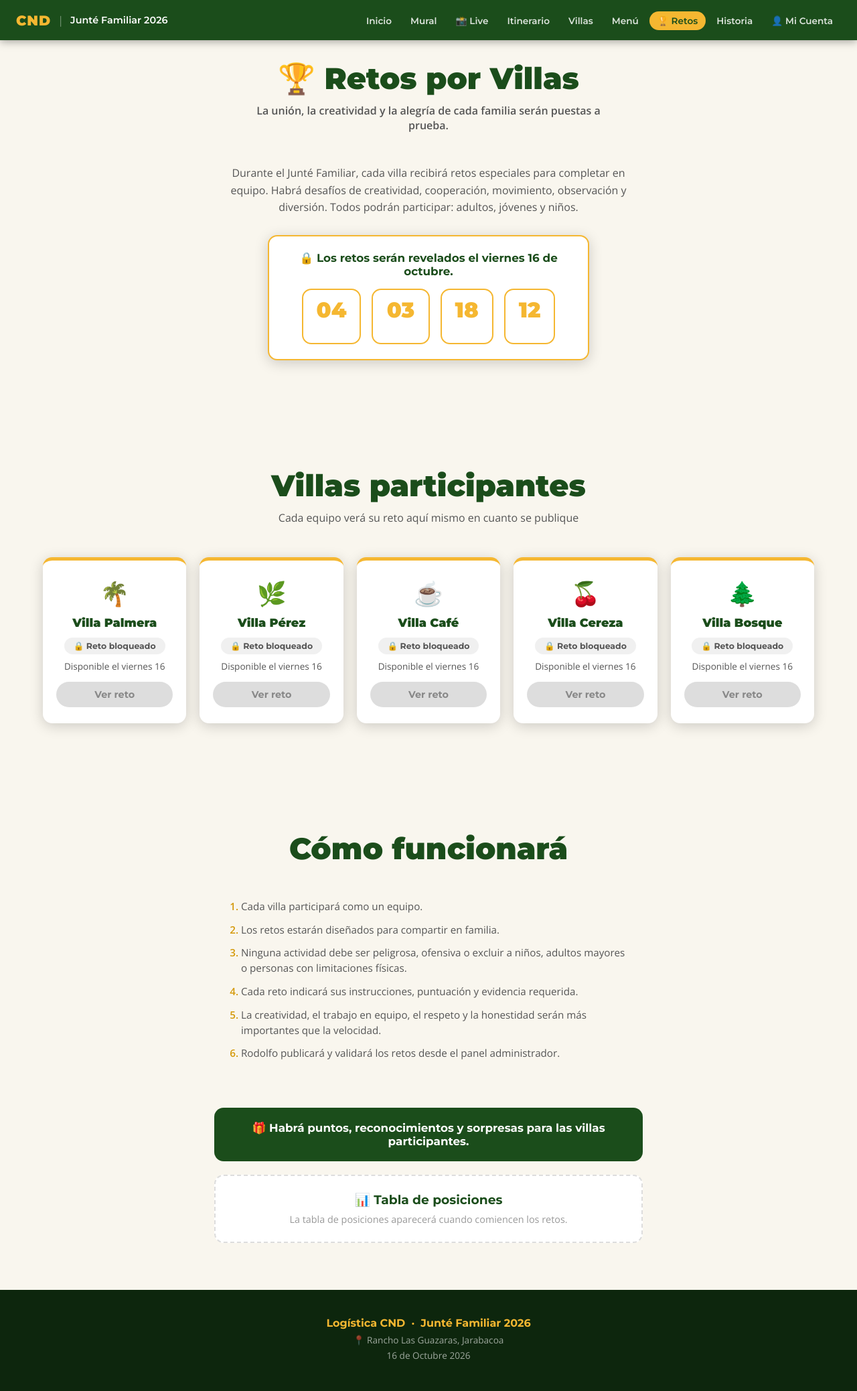
After one commit to rodolfomarte/bhd-consumos, a Flask app: page /retos in a window 1280 px wide. The commit adds this page. Shown: the whole page at 67% size. Run offline with Flask 3, Linux system fonts and the light colour scheme; some libraries are stand-ins or nearby versions.

Commit message:
Agregar pestaña Retos por Villas (bloqueada hasta el 16 de octubre)
Nueva sección pública /retos con las 5 villas, mensaje y cuenta
regresiva de bloqueo, reglas del reto y espacio para premios/tabla de
posiciones. El bloqueo se aplica en las reglas de Firestore
(retos/{villa}), no solo con CSS, así que ningún visitante puede leer
un reto antes de que el administrador lo publique.

Co-Authored-By: Claude Sonnet 5 <noreply@anthropic.com>

```diff
--- a/junte/admin.html
+++ b/junte/admin.html
@@ -20,6 +20,7 @@
   </div>
   <ul class="nav-links" id="navLinks">
     <li><a href="/">Inicio</a></li>
+    <li><a href="/retos">🏆 Retos</a></li>
     <li><a href="/cuenta">👤 Mi Cuenta</a></li>
   </ul>
 </nav>
--- a/junte/app.py
+++ b/junte/app.py
@@ -18,5 +18,9 @@ def cuenta():
 def admin():
     return render_template("admin.html")
 
+@app.route("/retos")
+def retos():
+    return render_template("retos.html")
+
 if __name__ == "__main__":
     app.run(debug=True, port=5001)
--- a/junte/cuenta.html
+++ b/junte/cuenta.html
@@ -23,6 +23,7 @@
     <li><a href="/">Inicio</a></li>
     <li><a href="/#mural">Mural</a></li>
     <li><a href="/live">📸 Live</a></li>
+    <li><a href="/retos">🏆 Retos</a></li>
     <li><a href="/cuenta" class="active-nav">👤 Mi Cuenta</a></li>
   </ul>
 </nav>
--- a/junte/index.html
+++ b/junte/index.html
@@ -33,6 +33,7 @@
     <li><a href="#villas">Villas</a></li>
     <li><a href="#mapa">🗺️ Mapa</a></li>
     <li><a href="#menu">Menú</a></li>
+    <li><a href="/retos">🏆 Retos</a></li>
     <li><a href="#historia">Historia</a></li>
     <li><a href="/cuenta">👤 Mi Cuenta</a></li>
   </ul>
--- a/junte/live.html
+++ b/junte/live.html
@@ -36,6 +36,7 @@
     <li><a href="/#itinerario">Itinerario</a></li>
     <li><a href="/#villas">Villas</a></li>
     <li><a href="/#menu">Menú</a></li>
+    <li><a href="/retos">🏆 Retos</a></li>
     <li><a href="/#historia">Historia</a></li>
     <li><a href="/cuenta">👤 Mi Cuenta</a></li>
   </ul>
--- a/junte/static/css/style.css
+++ b/junte/static/css/style.css
@@ -856,3 +856,68 @@ body.admin-mode .live-filter-section { top: 98px; }
 @media (max-width: 480px) {
   .info-card { padding: 14px 16px; }
 }
+
+/* ─── Retos por Villas ───────────────────────────────────────────────────── */
+.retos-intro {
+  max-width: 640px; margin: 0 auto 28px; text-align: center;
+  color: var(--text-mid); font-size: 1rem; line-height: 1.6; padding: 0 12px;
+}
+.retos-lock-banner {
+  max-width: 480px; margin: 0 auto; text-align: center;
+  background: var(--white); border: 2px solid var(--gold); border-radius: var(--radius);
+  box-shadow: var(--shadow); padding: 22px 20px;
+}
+.retos-lock-msg {
+  font-family: 'Montserrat', sans-serif; font-weight: 700; font-size: 1.05rem;
+  color: var(--green-dark); margin-bottom: 16px;
+}
+.retos-lock-banner .countdown { margin-bottom: 0; }
+
+.reto-card {
+  background: var(--white); border-radius: var(--radius); padding: 24px 20px;
+  box-shadow: var(--shadow); text-align: center; border-top: 5px solid var(--gold);
+  display: flex; flex-direction: column; align-items: center; gap: 8px;
+}
+.reto-card .villa-icon { font-size: 2.2rem; margin-bottom: 2px; }
+.reto-card .villa-name {
+  font-family: 'Montserrat', sans-serif; font-weight: 900; font-size: 1.1rem;
+  color: var(--green-dark); margin-bottom: 4px;
+}
+.reto-status-badge {
+  display: inline-block; font-family: 'Montserrat', sans-serif; font-weight: 700;
+  font-size: .78rem; padding: 5px 14px; border-radius: 14px;
+}
+.reto-status-badge.locked { background: #f0f0f0; color: var(--text-mid); }
+.reto-status-badge.open   { background: #E8F5E9; color: var(--green-mid); }
+.reto-status-badge.done   { background: #FFF8E1; color: var(--gold-dark); }
+.reto-msg { font-size: .85rem; color: var(--text-mid); min-height: 1.2em; }
+.btn-reto-ver {
+  margin-top: 6px; width: 100%; background: #ddd; color: #888; font-family: 'Montserrat', sans-serif;
+  font-weight: 700; font-size: .9rem; padding: 10px 18px; border: none; border-radius: 22px;
+  cursor: not-allowed; transition: var(--transition);
+}
+.btn-reto-ver:not(:disabled) {
+  background: var(--green-dark); color: var(--white); cursor: pointer;
+}
+.btn-reto-ver:not(:disabled):hover { background: var(--green-mid); }
+
+.retos-rules-list {
+  max-width: 640px; margin: 0 auto; padding: 0 20px 0 40px;
+  display: flex; flex-direction: column; gap: 12px;
+}
+.retos-rules-list li { color: var(--text-mid); font-size: .95rem; line-height: 1.5; }
+.retos-rules-list li::marker { color: var(--gold-dark); font-weight: 700; }
+
+.retos-premios-section { padding-top: 0; }
+.retos-premios-banner {
+  max-width: 640px; margin: 0 auto 20px; text-align: center;
+  background: var(--green-dark); color: var(--white); border-radius: var(--radius);
+  padding: 20px; font-family: 'Montserrat', sans-serif; font-weight: 700; font-size: 1.05rem;
+}
+.retos-leaderboard-placeholder {
+  max-width: 640px; margin: 0 auto; text-align: center;
+  background: var(--white); border: 2px dashed #ddd; border-radius: var(--radius);
+  padding: 24px 20px;
+}
+.retos-leaderboard-placeholder h3 { color: var(--green-dark); margin-bottom: 8px; }
+.retos-leaderboard-placeholder p { color: #999; font-size: .9rem; }
--- a/junte/static/js/firebase-init.js
+++ b/junte/static/js/firebase-init.js
@@ -15,4 +15,6 @@ firebase.initializeApp(FIREBASE_CONFIG);
 
 const fbAuth    = firebase.auth();
 const fbDb      = firebase.firestore();
-const fbStorage = firebase.storage();
+// Algunas páginas (ej. /retos) no cargan el SDK de Storage porque no lo
+// necesitan — evita que eso tire un error que bloquee el resto del script.
+const fbStorage = (typeof firebase.storage === "function") ? firebase.storage() : null;
--- /dev/null
+++ b/junte/static/js/retos.js
@@ -0,0 +1,105 @@
+/* ════════════════════════════════════════════════════════════════════════
+   retos.js — pantalla de expectativa de "Retos por Villas".
+   Todo el HTML por defecto ya muestra "bloqueado" — este script solo
+   intenta MEJORAR esa vista si hay datos reales en Firestore. Si algo
+   falla, el bloqueo por defecto se queda tal cual (nunca deja la tarjeta
+   vacía). Sin IntersectionObserver, sin animaciones obligatorias.
+   ════════════════════════════════════════════════════════════════════════ */
+document.addEventListener("DOMContentLoaded", () => {
+  const steps = [
+    ["nav",              initNav],
+    ["cuenta regresiva", initRetosCountdown],
+    ["retos publicados", watchRetos],
+  ];
+  for (const [label, fn] of steps) {
+    try { fn(); } catch (err) { console.error(`Error iniciando ${label}:`, err); }
+  }
+});
+
+function initNav() {
+  const toggle = document.getElementById("navToggle");
+  const links  = document.getElementById("navLinks");
+  if (toggle) toggle.addEventListener("click", () => links.classList.toggle("open"));
+}
+
+/* ══════════════════ CUENTA REGRESIVA ═════════════════════════════════════
+   El mensaje "🔒 Los retos serán revelados..." ya está en el HTML sin
+   depender de esto — esto solo agrega los números debajo. */
+function initRetosCountdown() {
+  const target = new Date("2026-10-16T07:00:00");
+  const el = {
+    dias:  document.getElementById("retos-cd-dias"),
+    horas: document.getElementById("retos-cd-horas"),
+    min:   document.getElementById("retos-cd-min"),
+    seg:   document.getElementById("retos-cd-seg"),
+  };
+  if (!el.dias || !el.horas || !el.min || !el.seg) return; // el mensaje fijo ya cumple su función
+
+  function tick() {
+    try {
+      const diff = target - new Date();
+      if (diff <= 0) {
+        const box = document.getElementById("retosCountdown");
+        if (box) box.innerHTML = '<div class="cd-block"><span>🎉</span><small>¡Ya casi!</small></div>';
+        return;
+      }
+      const d = Math.floor(diff/86400000);
+      const h = Math.floor((diff%86400000)/3600000);
+      const m = Math.floor((diff%3600000)/60000);
+      const s = Math.floor((diff%60000)/1000);
+      el.dias.textContent  = String(d).padStart(2,"0");
+      el.horas.textContent = String(h).padStart(2,"0");
+      el.min.textContent   = String(m).padStart(2,"0");
+      el.seg.textContent   = String(s).padStart(2,"0");
+    } catch (err) {
+      console.error("Error en cuenta regresiva de retos:", err);
+      // el mensaje "🔒 Los retos serán revelados..." sigue ahí, nada se vacía
+    }
+  }
+  tick();
+  setInterval(tick, 1000);
+}
+
+/* ══════════════════ RETOS DESDE FIRESTORE (opcional, best-effort) ═══════
+   Colección "retos", un doc por villa (id = slug). Mientras no exista
+   nada (o esté "bloqueado"), las tarjetas se quedan como están en el HTML.
+   Las reglas de Firestore son las que de verdad bloquean el contenido —
+   esto es solo la UI que refleja ese estado. */
+function watchRetos() {
+  if (typeof fbDb === "undefined") return; // Firebase no cargó — no pasa nada, queda el HTML fijo
+  const villas = ["palmera","perez","cafe","cereza","bosque"];
+  villas.forEach(slug => {
+    fbDb.collection("retos").doc(slug).onSnapshot(
+      snap => {
+        try { applyRetoState(slug, snap.exists ? snap.data() : null); }
+        catch (err) { console.error(`Error aplicando reto de ${slug}:`, err); }
+      },
+      err => console.error(`Error leyendo reto de ${slug}:`, err) // se queda bloqueado, no se rompe nada
+    );
+  });
+}
+
+function applyRetoState(slug, data) {
+  const card = document.querySelector(`.reto-card[data-villa="${slug}"]`);
+  if (!card || !data || !data.estado || data.estado === "bloqueado") return; // sigue bloqueado tal cual
+
+  const statusEl = card.querySelector('[data-role="status"]');
+  const msgEl    = card.querySelector('[data-role="msg"]');
+  const btnEl    = card.querySelector('[data-role="btn"]');
+
+  if (data.estado === "disponible") {
+    statusEl.textContent = "✅ Reto disponible";
+    statusEl.classList.remove("locked");
+    statusEl.classList.add("open");
+    msgEl.textContent = data.titulo || "¡Ya puedes ver tu reto!";
+    btnEl.disabled = false;
+    btnEl.textContent = "Ver reto";
+  } else if (data.estado === "completado") {
+    statusEl.textContent = "🏁 Reto completado";
+    statusEl.classList.remove("locked");
+    statusEl.classList.add("done");
+    msgEl.textContent = data.titulo || "¡Villa completó su reto!";
+    btnEl.disabled = false;
+    btnEl.textContent = "Ver reto";
+  }
+}
--- a/junte/templates/admin.html
+++ b/junte/templates/admin.html
@@ -20,6 +20,7 @@
   </div>
   <ul class="nav-links" id="navLinks">
     <li><a href="/">Inicio</a></li>
+    <li><a href="/retos">🏆 Retos</a></li>
     <li><a href="/cuenta">👤 Mi Cuenta</a></li>
   </ul>
 </nav>
--- a/junte/templates/cuenta.html
+++ b/junte/templates/cuenta.html
@@ -23,6 +23,7 @@
     <li><a href="/">Inicio</a></li>
     <li><a href="/#mural">Mural</a></li>
     <li><a href="/live">📸 Live</a></li>
+    <li><a href="/retos">🏆 Retos</a></li>
     <li><a href="/cuenta" class="active-nav">👤 Mi Cuenta</a></li>
   </ul>
 </nav>
--- a/junte/templates/index.html
+++ b/junte/templates/index.html
@@ -33,6 +33,7 @@
     <li><a href="#villas">Villas</a></li>
     <li><a href="#mapa">🗺️ Mapa</a></li>
     <li><a href="#menu">Menú</a></li>
+    <li><a href="/retos">🏆 Retos</a></li>
     <li><a href="#historia">Historia</a></li>
     <li><a href="/cuenta">👤 Mi Cuenta</a></li>
   </ul>
--- a/junte/templates/live.html
+++ b/junte/templates/live.html
@@ -36,6 +36,7 @@
     <li><a href="/#itinerario">Itinerario</a></li>
     <li><a href="/#villas">Villas</a></li>
     <li><a href="/#menu">Menú</a></li>
+    <li><a href="/retos">🏆 Retos</a></li>
     <li><a href="/#historia">Historia</a></li>
     <li><a href="/cuenta">👤 Mi Cuenta</a></li>
   </ul>
--- /dev/null
+++ b/junte/templates/retos.html
@@ -0,0 +1,152 @@
+<!DOCTYPE html>
+<html lang="es">
+<head>
+  <meta charset="UTF-8" />
+  <meta name="viewport" content="width=device-width, initial-scale=1.0" />
+  <title>Retos por Villas · Junté Familiar CND 2026</title>
+  <link rel="preconnect" href="https://fonts.googleapis.com" />
+  <link href="https://fonts.googleapis.com/css2?family=Montserrat:wght@400;600;700;900&family=Open+Sans:wght@400;600&display=swap" rel="stylesheet" />
+  <link rel="stylesheet" href="static/css/style.css" />
+</head>
+<body>
+
+<nav id="navbar">
+  <div class="nav-brand">
+    <a href="/" style="display:flex;align-items:center;gap:10px;text-decoration:none">
+      <span class="nav-logo-text">CND</span>
+      <span class="nav-divider">|</span>
+      <span class="nav-title">Junté Familiar 2026</span>
+    </a>
+  </div>
+  <button class="nav-toggle" id="navToggle" aria-label="Menú">&#9776;</button>
+  <ul class="nav-links" id="navLinks">
+    <li><a href="/">Inicio</a></li>
+    <li><a href="/#mural">Mural</a></li>
+    <li><a href="/live">📸 Live</a></li>
+    <li><a href="/#itinerario">Itinerario</a></li>
+    <li><a href="/#villas">Villas</a></li>
+    <li><a href="/#menu">Menú</a></li>
+    <li><a href="/retos" class="active-nav">🏆 Retos</a></li>
+    <li><a href="/#historia">Historia</a></li>
+    <li><a href="/cuenta">👤 Mi Cuenta</a></li>
+  </ul>
+</nav>
+
+<section class="section retos-hero-section">
+  <div class="section-header">
+    <h2 class="section-title">🏆 Retos por Villas</h2>
+    <p class="section-sub gold" style="font-weight:700">La unión, la creatividad y la alegría de cada familia serán puestas a prueba.</p>
+  </div>
+  <p class="retos-intro">
+    Durante el Junté Familiar, cada villa recibirá retos especiales para completar en equipo.
+    Habrá desafíos de creatividad, cooperación, movimiento, observación y diversión.
+    Todos podrán participar: adultos, jóvenes y niños.
+  </p>
+
+  <!-- El mensaje de bloqueo SIEMPRE está en el HTML — la cuenta regresiva
+       es un añadido debajo, nunca un reemplazo. Si el conteo falla, esto
+       queda igual de visible. -->
+  <div class="retos-lock-banner">
+    <p class="retos-lock-msg">🔒 Los retos serán revelados el viernes 16 de octubre.</p>
+    <div class="countdown" id="retosCountdown">
+      <div class="cd-block"><span id="retos-cd-dias">--</span><small>Días</small></div>
+      <div class="cd-block"><span id="retos-cd-horas">--</span><small>Horas</small></div>
+      <div class="cd-block"><span id="retos-cd-min">--</span><small>Min</small></div>
+      <div class="cd-block"><span id="retos-cd-seg">--</span><small>Seg</small></div>
+    </div>
+  </div>
+</section>
+
+<section class="section">
+  <div class="section-header">
+    <h2 class="section-title">Villas participantes</h2>
+    <p class="section-sub">Cada equipo verá su reto aquí mismo en cuanto se publique</p>
+  </div>
+  <div class="villas-grid" id="retosVillasGrid">
+
+    <div class="reto-card" data-villa="palmera">
+      <div class="villa-icon">🌴</div>
+      <div class="villa-name">Villa Palmera</div>
+      <span class="reto-status-badge locked" data-role="status">🔒 Reto bloqueado</span>
+      <p class="reto-msg" data-role="msg">Disponible el viernes 16</p>
+      <button class="btn-reto-ver" data-role="btn" disabled>Ver reto</button>
+    </div>
+
+    <div class="reto-card" data-villa="perez">
+      <div class="villa-icon">🌿</div>
+      <div class="villa-name">Villa Pérez</div>
+      <span class="reto-status-badge locked" data-role="status">🔒 Reto bloqueado</span>
+      <p class="reto-msg" data-role="msg">Disponible el viernes 16</p>
+      <button class="btn-reto-ver" data-role="btn" disabled>Ver reto</button>
+    </div>
+
+    <div class="reto-card" data-villa="cafe">
+      <div class="villa-icon">☕</div>
+      <div class="villa-name">Villa Café</div>
+      <span class="reto-status-badge locked" data-role="status">🔒 Reto bloqueado</span>
+      <p class="reto-msg" data-role="msg">Disponible el viernes 16</p>
+      <button class="btn-reto-ver" data-role="btn" disabled>Ver reto</button>
+    </div>
+
+    <div class="reto-card" data-villa="cereza">
+      <div class="villa-icon">🍒</div>
+      <div class="villa-name">Villa Cereza</div>
+      <span class="reto-status-badge locked" data-role="status">🔒 Reto bloqueado</span>
+      <p class="reto-msg" data-role="msg">Disponible el viernes 16</p>
+      <button class="btn-reto-ver" data-role="btn" disabled>Ver reto</button>
+    </div>
+
+    <div class="reto-card" data-villa="bosque">
+      <div class="villa-icon">🌲</div>
+      <div class="villa-name">Villa Bosque</div>
+      <span class="reto-status-badge locked" data-role="status">🔒 Reto bloqueado</span>
+      <p class="reto-msg" data-role="msg">Disponible el viernes 16</p>
+      <button class="btn-reto-ver" data-role="btn" disabled>Ver reto</button>
+    </div>
+
+  </div>
+</section>
+
+<section class="section retos-rules-section">
+  <div class="section-header">
+    <h2 class="section-title">Cómo funcionará</h2>
+  </div>
+  <ol class="retos-rules-list">
+    <li>Cada villa participará como un equipo.</li>
+    <li>Los retos estarán diseñados para compartir en familia.</li>
+    <li>Ninguna actividad debe ser peligrosa, ofensiva o excluir a niños, adultos mayores o personas con limitaciones físicas.</li>
+    <li>Cada reto indicará sus instrucciones, puntuación y evidencia requerida.</li>
+    <li>La creatividad, el trabajo en equipo, el respeto y la honestidad serán más importantes que la velocidad.</li>
+    <li>Rodolfo publicará y validará los retos desde el panel administrador.</li>
+  </ol>
+</section>
+
+<section class="section retos-premios-section">
+  <div class="retos-premios-banner">
+    <p>🎁 Habrá puntos, reconocimientos y sorpresas para las villas participantes.</p>
+  </div>
+  <div class="retos-leaderboard-placeholder">
+    <h3>📊 Tabla de posiciones</h3>
+    <p>La tabla de posiciones aparecerá cuando comiencen los retos.</p>
+  </div>
+</section>
+
+<footer class="site-footer">
+  <div class="footer-inner">
+    <p class="footer-brand">Logística CND &nbsp;·&nbsp; Junté Familiar 2026</p>
+    <p class="footer-lugar">📍 Rancho Las Guazaras, Jarabacoa</p>
+    <p class="footer-fecha">16 de Octubre 2026</p>
+  </div>
+</footer>
+
+<!-- Firebase SDK — opcional: si hay retos publicados en Firestore, esta
+     pantalla los refleja; si falla por lo que sea, el HTML de arriba
+     (todo bloqueado) se queda tal cual, nunca se vacía. -->
+<script src="https://www.gstatic.com/firebasejs/10.14.1/firebase-app-compat.js"></script>
+<script src="https://www.gstatic.com/firebasejs/10.14.1/firebase-auth-compat.js"></script>
+<script src="https://www.gstatic.com/firebasejs/10.14.1/firebase-firestore-compat.js"></script>
+<script src="static/js/firebase-init.js"></script>
+<script src="static/js/auth.js"></script>
+<script src="static/js/retos.js"></script>
+</body>
+</html>
```
Also changed, not shown: junte/retos.html (added, +152 -0 lines), junte/tests/rules.test.js (+41 -0 lines), netlify.toml, 1 other file.
